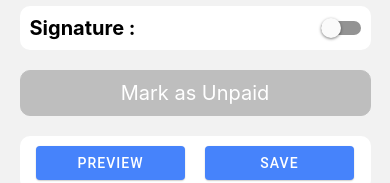
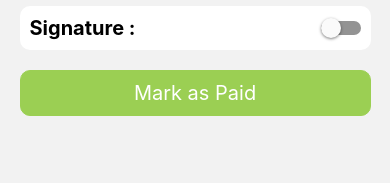
Before and after one commit to mianfarooqazam/Medi_Stock, a React Native app: screen /NewInvoice in a window 390 px wide. Shown: the part 581-764 px from the top of the page. Built offline with nearby package versions, Linux system fonts and the light colour scheme.

Commit message:
Upadate NewInovice
-Preview and save button now has fixed layout

```diff
--- a/src/screens/dashboard/NewInvoice.tsx
+++ b/src/screens/dashboard/NewInvoice.tsx
@@ -67,11 +67,11 @@ const NewInvoice = ({ navigation }) => {
     const showProductsModal = () => setProductsVisible(true);
     const hideProductsModal = () => setProductsVisible(false);
 
-const [discount,setDiscount] = useState(false);
+    const [discount, setDiscount] = useState(false);
     const showDiscountModal = () => setDiscount(true);
     const hideDiscountModal = () => setDiscount(false);
 
-    const [markpaidPressed,setMarkPaidPressed] =useState(false)
+    const [markpaidPressed, setMarkPaidPressed] = useState(true)
 
     const currentDate = moment().format("DD-MM-YYYY");
     const [isSwitchOn, setIsSwitchOn] = React.useState(false);
@@ -256,7 +256,7 @@ const hideDiscountModal = () => setDiscount(false);
 
                         </View>
                         <View style={{ flexDirection: 'row', justifyContent: "space-between" }}>
-                            <Text onPress={()=>showDiscountModal()}>Discount :</Text>
+                            <Text onPress={() => showDiscountModal()}>Discount :</Text>
                             <Text>Rs 0.00</Text>
                         </View>
                         <View style={{ flexDirection: 'row', justifyContent: "space-between" }}>
@@ -274,7 +274,7 @@ const hideDiscountModal = () => setDiscount(false);
                                 <View style={{ gap: 10 }}>
                                     <Text style={{ fontWeight: "bold" }}>Discount</Text>
                                     <DividerBar />
-                            <TextInput mode="outlined" label="Flat Amount :" placeholder="100"/>
+                                    <TextInput mode="outlined" label="Flat Amount :" placeholder="100" />
                                     <View
                                         style={{
                                             flexDirection: "row",
@@ -322,9 +322,9 @@ const hideDiscountModal = () => setDiscount(false);
                             borderRadius: 10,
                             backgroundColor: "#fff",
                             padding: 10,
-                            flexDirection:'row',
-                            justifyContent:"space-between",
-                            alignItems:"center"
+                            flexDirection: 'row',
+                            justifyContent: "space-between",
+                            alignItems: "center"
                         }}
                     >
                         <Text style={{ fontWeight: "bold", fontSize: 20 }}>Signature :</Text>
@@ -332,13 +332,13 @@ const hideDiscountModal = () => setDiscount(false);
                     </View>
 
 
-<TouchableRipple onPress={()=>setMarkPaidPressed(!markpaidPressed)}>
+                    <TouchableRipple onPress={() => setMarkPaidPressed(!markpaidPressed)}>
                         <View
                             style={{
                                 width: "90%",
                                 alignSelf: "center",
                                 borderWidth: 1,
-                            borderColor: markpaidPressed ?  "#9BCF53" : "#bebebe",
+                                borderColor: markpaidPressed ? "#9BCF53" : "#bebebe",
                                 borderRadius: 10,
                                 flexDirection: "row",
                                 justifyContent: "center",
@@ -348,9 +348,27 @@ const hideDiscountModal = () => setDiscount(false);
                                 gap: 10,
                             }}
                         >
-                        <Text style={{ color: "#fff", fontSize: 20 }} >Mark as {markpaidPressed? "Paid" : "Unpaid"}</Text>
+                            <Text style={{ color: "#fff", fontSize: 20 }} >Mark as {markpaidPressed ? "Paid" : "Unpaid"}</Text>
                         </View>
                     </TouchableRipple>
+
+
+                </View>
+
+                {/* <ReusableButton label="Calculate Bill" onPress={()=>navigation.navigate("CalculateBill")} style={styles.button} /> */}
+                {/* <ReusableButton label={"View Invoices"} onPress={()=>navigation.navigate("ViewInvoices")} style={styles.button} /> */}
+            </ScrollView>
+            {/* <ReusableButton
+                            label="Save"
+                            onPress={() => console.log("🚀 Save button pressed")}
+                            style={{ width: "45%", backgroundColor: "#4683fb" ,position: 'absolute',
+                            bottom: 0,
+                            left: 0,
+                            right: 0,
+                           // Button background color
+                            alignItems: 'center',
+                            justifyContent: 'center',
+                            height: 60, }} textColor={undefined} /> */}
                              <View
                         style={{
                             width: "90%",
@@ -374,11 +392,6 @@ const hideDiscountModal = () => setDiscount(false);
                             style={{ width: "45%", backgroundColor: "#4683fb" }} textColor={undefined} />
                     </View>
 
-                </View>
-
-                {/* <ReusableButton label="Calculate Bill" onPress={()=>navigation.navigate("CalculateBill")} style={styles.button} /> */}
-                {/* <ReusableButton label={"View Invoices"} onPress={()=>navigation.navigate("ViewInvoices")} style={styles.button} /> */}
-            </ScrollView>
         </Provider>
     );
 };
```
Lines whose indentation alone changed are shown as unchanged.
